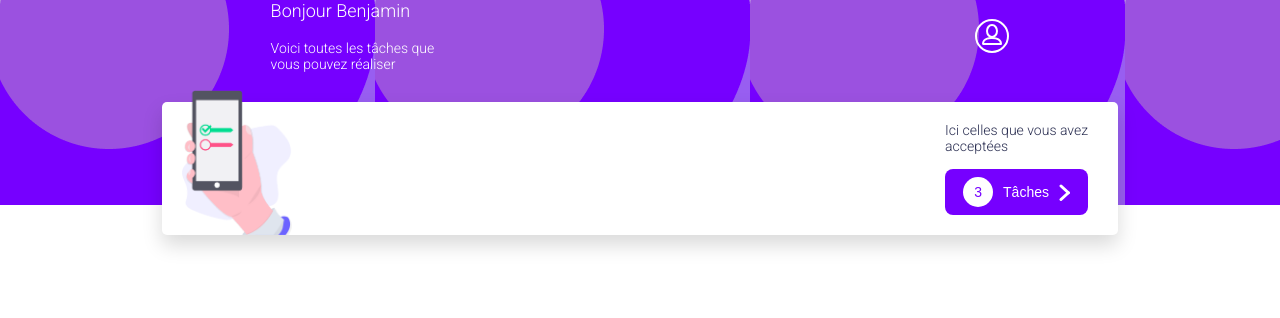
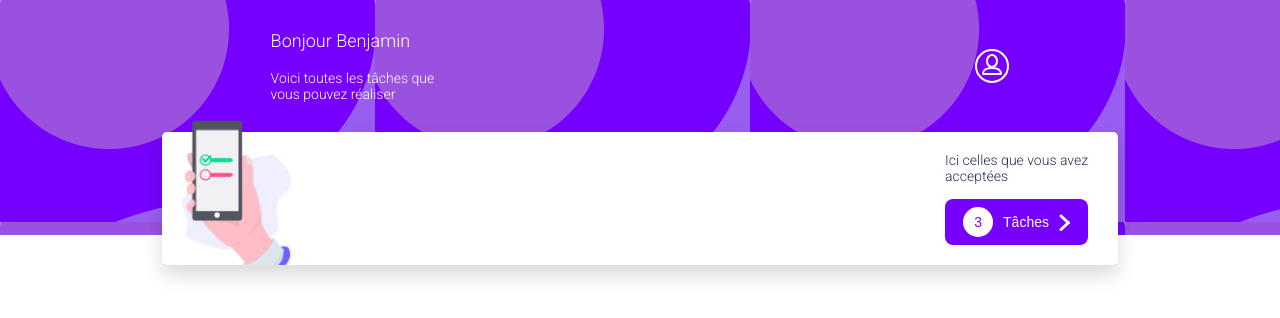
Before and after one commit to JeremyBHK/react_todo_project, a React (Create React App) app in the folder todo_app/: page / in a window 1280 px wide. Shown: the top 318 px of the page. Built offline with nearby package versions, Linux system fonts and the light colour scheme.

Commit message:
finalisation header

```diff
--- a/todo_app/package.json
+++ b/todo_app/package.json
@@ -6,6 +6,7 @@
     "node-sass": "^4.12.0",
     "react": "^16.8.6",
     "react-dom": "^16.8.6",
+    "react-router-dom": "^5.0.1",
     "react-scripts": "3.0.1"
   },
   "scripts": {
--- a/todo_app/src/styles/scss/component/_header.scss
+++ b/todo_app/src/styles/scss/component/_header.scss
@@ -1,5 +1,6 @@
 header{
     background: url('../../static/img/bck-header.png');
+    padding-top: 30px;
 
     h1, p{
         color: $white;
```
Also changed, not shown: todo_app/src/components/tasks/Tasks.js (added, +13 -0 lines), 1 other file (tests, documents, lock files or other folders).
